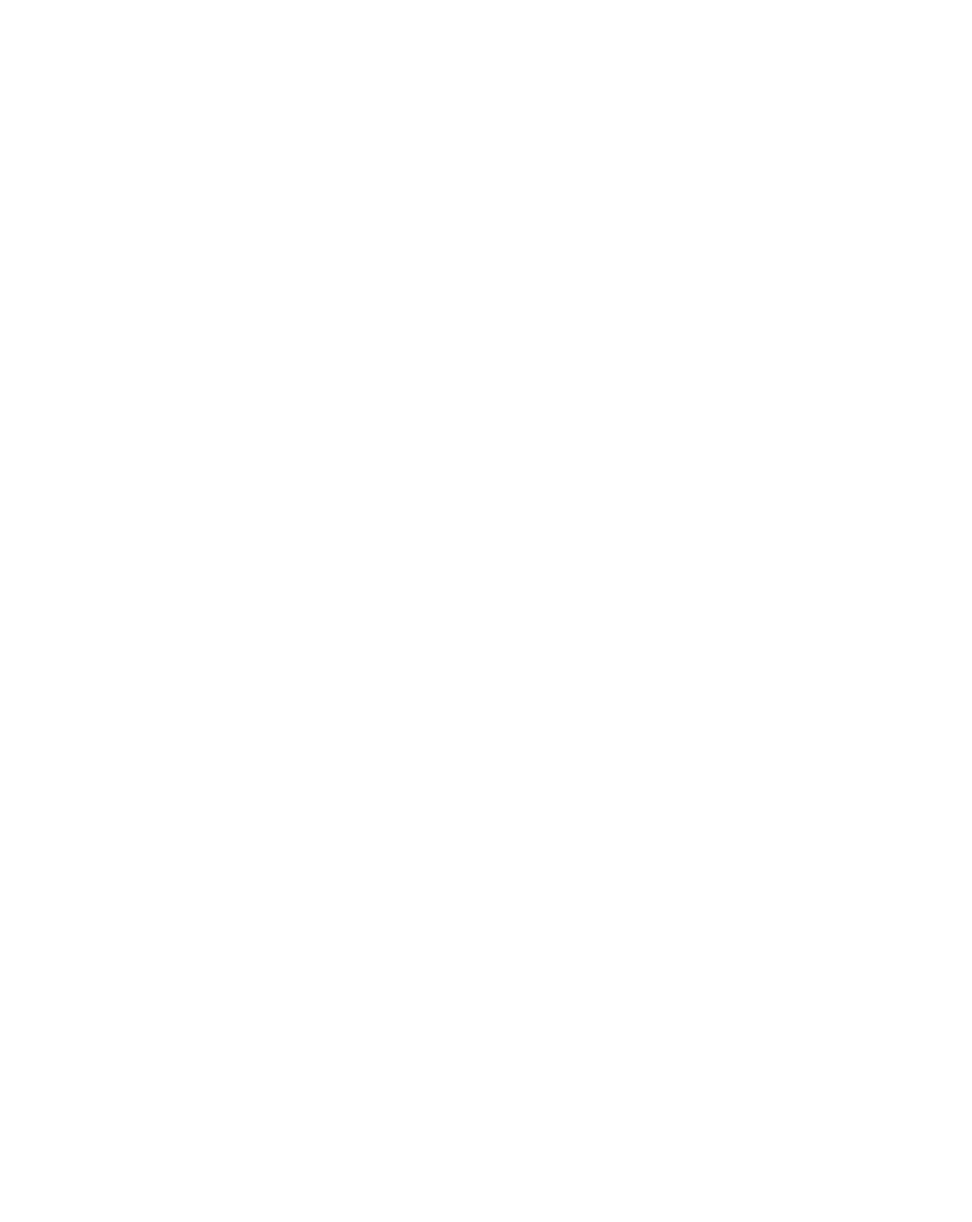
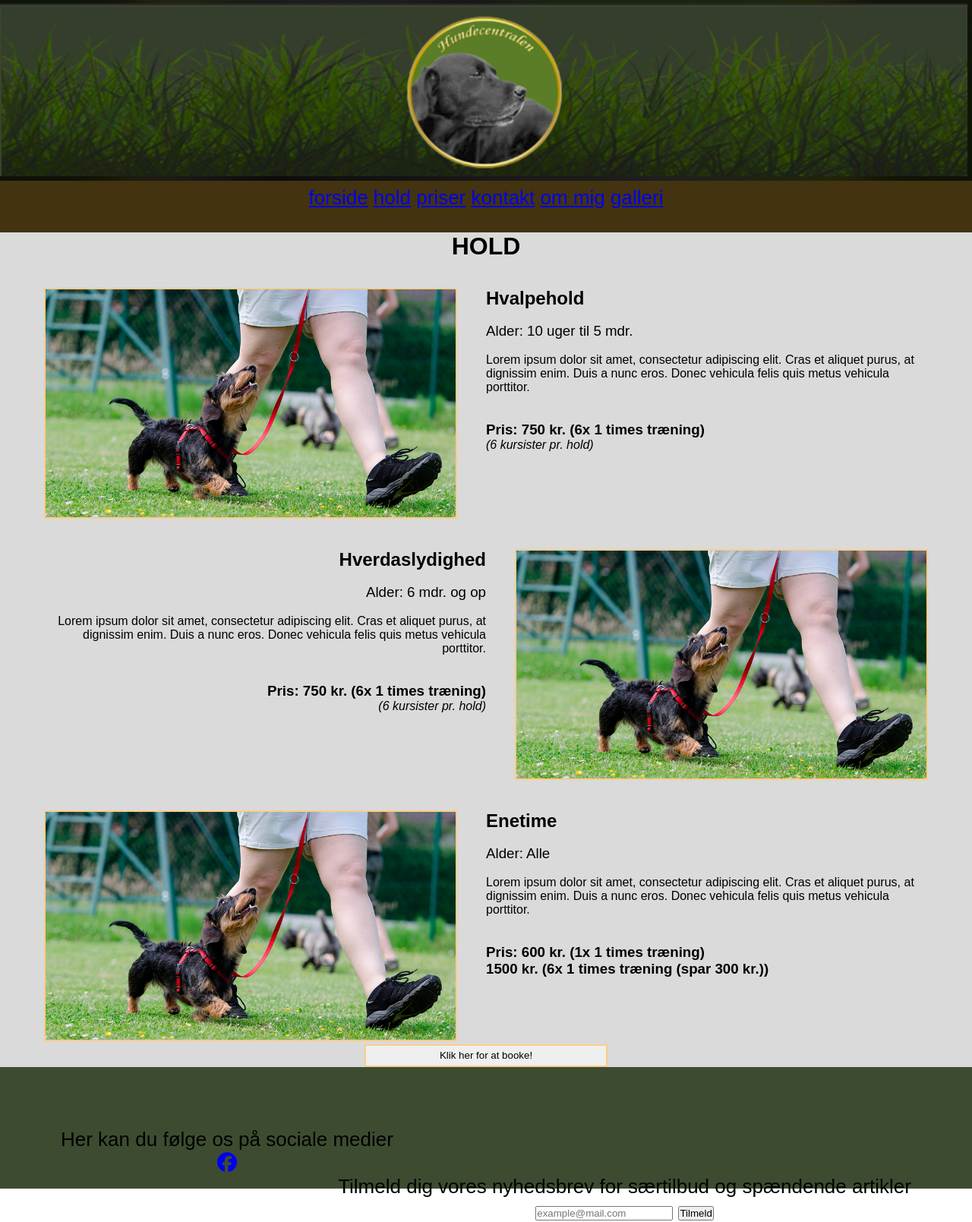
Before and after one commit to Alex-shadow1005/frontendEksamens3.semester, a website: page hold.html in a window 1280 px wide. Shown: the whole page at 76% size. Before the commit the page ends 800 px from the top, so only its background shows below. Drawn offline with nearby package versions, Linux system fonts and the light colour scheme.

Commit message:
hold side (WIP

```diff
--- a/css/generisk.css
+++ b/css/generisk.css
@@ -1,12 +1,10 @@
 *{
-    font-family: SansSerif;
+    font-family: sans-serif;
     margin: 0;
     padding: 0;
-    color: white;
-
 }
 header{
-    background-color:#3D4C31;
+    background-color:#433310;
     text-align: center;
     font-size: 26px;
     display: inline;
@@ -16,8 +14,7 @@ header{
     list-style-type: none;
     overflow: hidden;
     text-decoration: none;
-    font-family: SansSerif;
-
+    font-family: sans-serif;
 
 }
 
--- /dev/null
+++ b/css/hold.css
@@ -0,0 +1,128 @@
+#wrapper{
+    background-color: #DADADA;
+}
+
+.holdimage{
+    width: 540px;
+    height: 300px;
+    border: 2px solid #facd8a;
+}
+
+.holdbutton{
+    border: 2px solid #facd8a;
+    width: 25%;
+    height: 30px;
+}
+
+.container{
+    width: 100%;
+    padding-right: var(--bs-gutter-x, 0.75rem);
+    padding-left: var(--bs-gutter-x, 0.75rem);
+    margin-right: auto;
+    margin-left: auto;
+}
+
+@media (min-width: 576px) {
+    .container {
+        max-width: 540px;
+    }
+}
+@media (min-width: 768px) {
+    .container {
+        max-width: 720px;
+    }
+}
+@media (min-width: 992px) {
+    .container {
+        max-width: 960px;
+    }
+}
+@media (min-width: 1200px) {
+    .container {
+        max-width: 1140px;
+    }
+}
+@media (min-width: 1400px) {
+    .container {
+        max-width: 1320px;
+    }
+}
+
+.row {
+    --bs-gutter-x: 1.5rem;
+    --bs-gutter-y: 0;
+    display: flex;
+    flex-wrap: wrap;
+    margin-top: calc(var(--bs-gutter-y) * -1);
+    margin-right: calc(var(--bs-gutter-x) * -.5);
+    margin-left: calc(var(--bs-gutter-x) * -.5);
+}
+
+.col {
+    flex: 1 0 0%;
+}
+
+.col-auto {
+    flex: 0 0 auto;
+    width: auto;
+}
+
+.col-1 {
+    flex: 0 0 auto;
+    width: 8.33333333%;
+}
+
+.col-2 {
+    flex: 0 0 auto;
+    width: 16.66666667%;
+}
+
+.col-3 {
+    flex: 0 0 auto;
+    width: 25%;
+}
+
+.col-4 {
+    flex: 0 0 auto;
+    width: 33.33333333%;
+}
+
+.col-5 {
+    flex: 0 0 auto;
+    width: 41.66666667%;
+}
+
+.col-6 {
+    flex: 0 0 auto;
+    width: 50%;
+}
+
+.col-7 {
+    flex: 0 0 auto;
+    width: 58.33333333%;
+}
+
+.col-8 {
+    flex: 0 0 auto;
+    width: 66.66666667%;
+}
+
+.col-9 {
+    flex: 0 0 auto;
+    width: 75%;
+}
+
+.col-10 {
+    flex: 0 0 auto;
+    width: 83.33333333%;
+}
+
+.col-11 {
+    flex: 0 0 auto;
+    width: 91.66666667%;
+}
+
+.col-12 {
+    flex: 0 0 auto;
+    width: 100%;
+}
--- a/hold.html
+++ b/hold.html
@@ -2,9 +2,92 @@
 <html lang="en">
 <head>
     <meta charset="UTF-8">
-    <title>Title</title>
+    <title>Hold</title>
+    <script src="https://cdnjs.cloudflare.com/ajax/libs/jquery/2.2.2/jquery.min.js"></script>
+    <script src="headerfooter.js"></script>
+    <link rel="stylesheet" href="css/hold.css">
+    <link rel="stylesheet" href="css/generisk.css">
 </head>
 <body>
 
+<div id="header"></div>
+
+<div id="wrapper">
+    <br><br>
+    <center><h1>HOLD</h1></center>
+    <br><br>
+
+    <div class="container">
+        <div class="row">
+            <div class="col-6">
+                <img class="holdimage" src="image/Hundetraening2_content.png" alt="image">
+            </div>
+            <div class="col-6">
+                <h2>Hvalpehold</h2>
+                <br>
+                <h3 style="font-weight: normal">Alder: 10 uger til 5 mdr.</h3>
+                <br>
+                <p style="font-weight: normal">
+                    Lorem ipsum dolor sit amet, consectetur
+                    adipiscing elit. Cras et aliquet purus, at
+                    dignissim enim. Duis a nunc eros.
+                    Donec vehicula felis quis metus vehicula porttitor.
+                </p>
+                <br>
+                <br>
+                <h3>Pris: 750 kr. (6x 1 times træning)</h3>
+                <p style="font-style: italic">(6 kursister pr. hold)</p>
+
+            </div>
+        </div>
+        <br><br>
+        <div class="row">
+            <div class="col-6" style="text-align: right">
+                <h2>Hverdaslydighed</h2>
+                <br>
+                <h3 style="font-weight: normal">Alder: 6 mdr. og op</h3>
+                <br>
+                <p style="font-weight: normal">
+                    Lorem ipsum dolor sit amet, consectetur
+                    adipiscing elit. Cras et aliquet purus, at
+                    dignissim enim. Duis a nunc eros.
+                    Donec vehicula felis quis metus vehicula porttitor.
+                </p>
+                <br>
+                <br>
+                <h3>Pris: 750 kr. (6x 1 times træning)</h3>
+                <p style="font-style: italic">(6 kursister pr. hold)</p>
+
+            </div>
+            <div class="col-6" style="text-align:right">
+                    <img class="holdimage" src="image/Hundetraening2_content.png" alt="image">
+            </div>
+    </div>
+        <br><br>
+        <div class="row">
+            <div class="col-6">
+                <img class="holdimage" src="image/Hundetraening2_content.png" alt="image">
+            </div>
+            <div class="col-6">
+                <h2>Enetime</h2>
+                <br>
+                <h3 style="font-weight: normal">Alder: Alle</h3>
+                <br>
+                <p style="font-weight: normal">
+                    Lorem ipsum dolor sit amet, consectetur
+                    adipiscing elit. Cras et aliquet purus, at
+                    dignissim enim. Duis a nunc eros.
+                    Donec vehicula felis quis metus vehicula porttitor.
+                </p>
+                <br>
+                <br>
+                <h3>Pris: 600 kr. (1x 1 times træning)</h3>
+                <h3>1500 kr. (6x 1 times træning (spar 300 kr.))</h3>
+            </div>
+        </div>
+    </div>
+    <center><button class="holdbutton">Klik her for at booke!</button></center>
+</div>
+<div id="footer"></div>
 </body>
 </html>
```
Also changed, not shown: image/Hundetraening2_content.png (added), image/generic_image.jpg (added).
